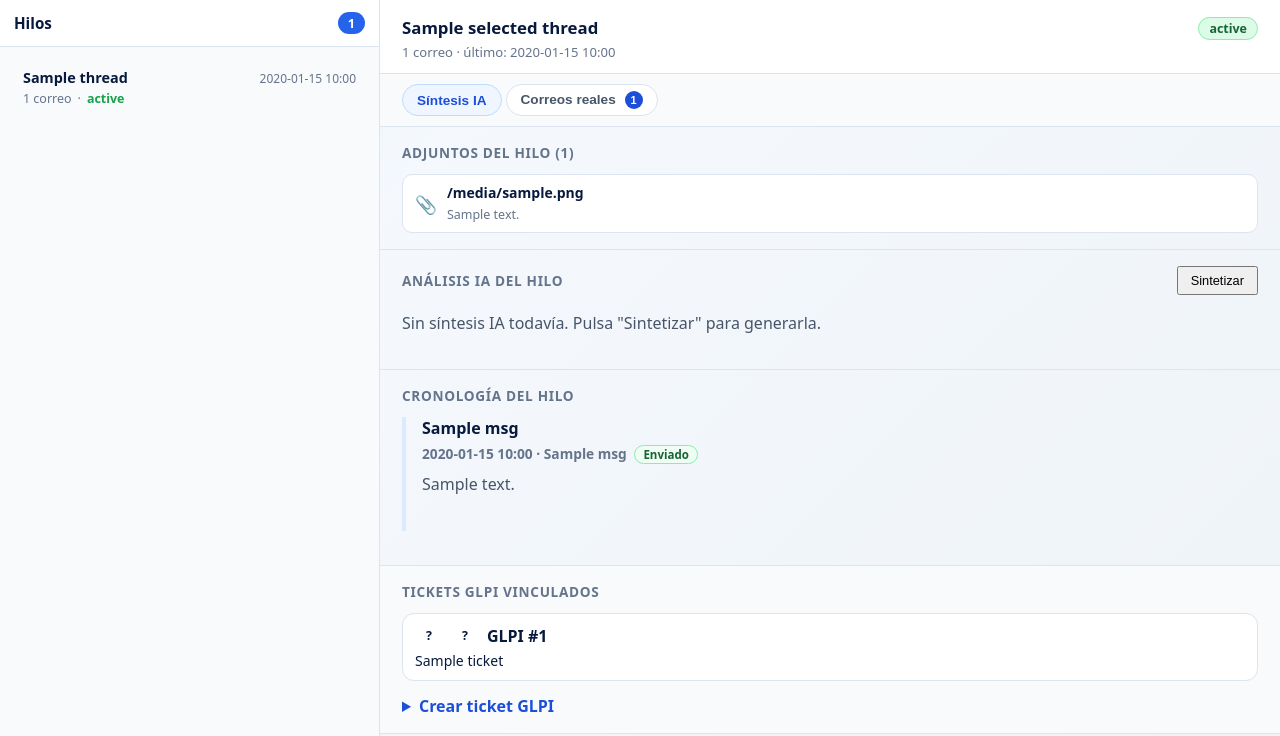
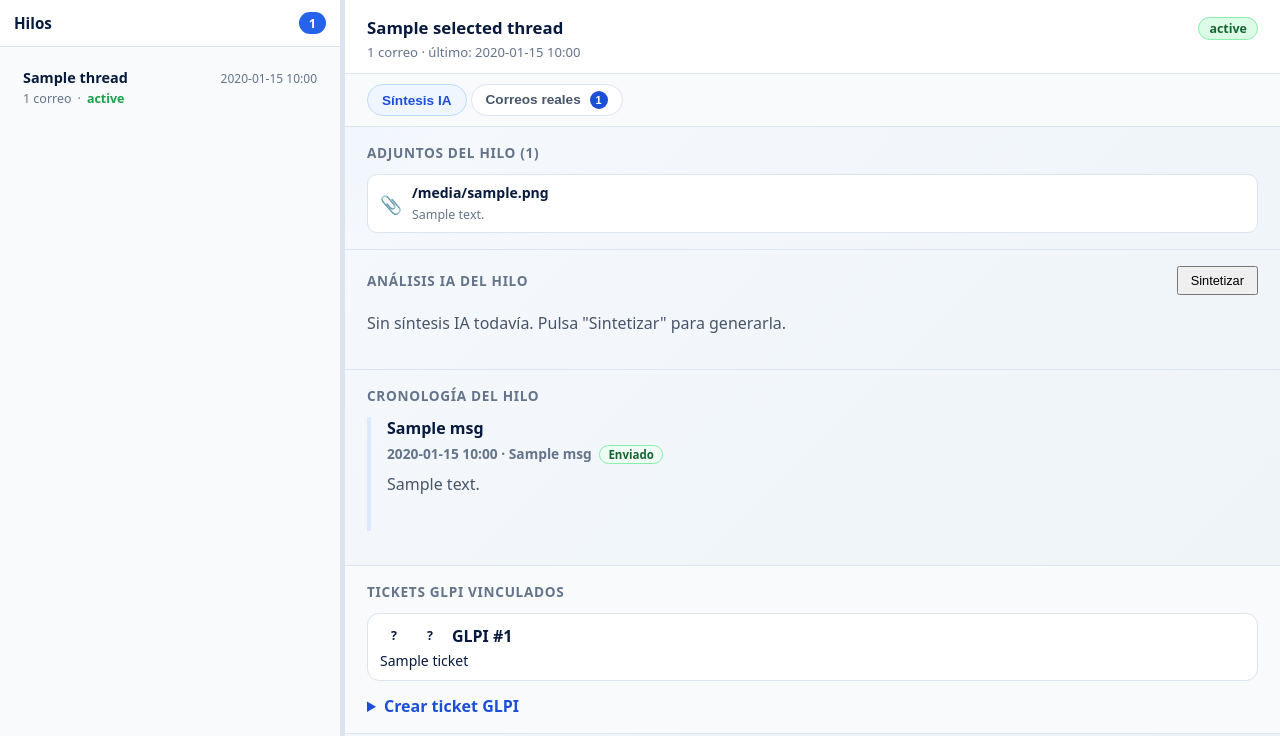
Before and after one commit to pablojesuspulidolorenzo-dot/gestor-tickets, a FastAPI app: template app/templates/inbox.html in a window 1280 px wide. Shown: the part 125-861 px from the top of the page. Run offline with FastAPI, Linux system fonts and the light colour scheme; the template is opened without the code that fills it: most values are stand-ins (such as "Sample title", 1, 10 or a date in 2020); parts of the project's set-up code (start-up, migrations or seed data) failed here and were passed over.

Commit message:
v0.1.56 scroll independiente + divisor arrastrable entre paneles
- Layout flex en lugar de grid: permite insertar el resizer como
  elemento DOM entre la columna izquierda y la derecha.
- Divisor arrastrable (#inbox-resizer, 5px): JS nativo con
  mousedown/mousemove/mouseup; actualiza --sidebar-w en el <main>;
  rango 200-580px; handle con punto visual y color al hover/drag.
- Scroll independiente: min-height:0 en toda la cadena flex garantiza
  que cada panel tenga su propio viewport de scroll sin afectar al
  otro; .inbox-thread-list, .inbox-email-cards-list,
  .inbox-synthesis-view e #inbox-email-viewer son contenedores
  independientes con overflow-y:auto/hidden según corresponde.
- Responsive: en <900px el resizer se oculta y los paneles se apilan.

Co-Authored-By: Claude Sonnet 4.6 <noreply@anthropic.com>

```diff
--- a/app/static/css/app.css
+++ b/app/static/css/app.css
@@ -741,27 +741,59 @@ a {
 /* ── Superbandeja Unificada (Inbox) ──────────────────────────────── */
 [x-cloak] { display: none !important; }
 
-/* Grid fijo de 2 columnas — nunca cambia al alternar vistas */
+/* Layout flex — permite insertar el resizer entre columnas */
 .inbox-shell {
-    display: grid;
-    grid-template-columns: minmax(300px, 380px) minmax(0, 1fr);
+    display: flex;
     height: calc(100vh - 64px);
     overflow: hidden;
 }
 
 /* ── Columna izquierda: sidebar compartida ── */
 /* En síntesis: muestra lista de hilos. En correos: muestra lista de emails del hilo. */
-/* Ambos <aside> comparten el mismo slot de grid col-1 y se alternan con x-show.    */
+/* Ambos <aside> se alternan con x-show y comparten el mismo ancho --sidebar-w.      */
 
 .inbox-sidebar,
 .inbox-email-list-sidebar {
-    grid-column: 1;
-    grid-row: 1;
-    border-right: 1px solid var(--border);
+    width: var(--sidebar-w, 340px);
+    min-width: var(--sidebar-w, 340px);
+    max-width: var(--sidebar-w, 340px);
     display: flex;
     flex-direction: column;
-    overflow: hidden;
+    overflow: hidden;        /* scroll lo gestionan los hijos */
     background: var(--panel-soft);
+    flex-shrink: 0;
+}
+
+/* Divisor arrastrable */
+.inbox-resizer {
+    width: 5px;
+    flex-shrink: 0;
+    background: var(--border);
+    cursor: col-resize;
+    transition: background .12s;
+    position: relative;
+    z-index: 10;
+}
+.inbox-resizer::after {
+    content: '';
+    position: absolute;
+    top: 50%;
+    left: 50%;
+    transform: translate(-50%, -50%);
+    width: 3px;
+    height: 32px;
+    border-radius: 999px;
+    background: #94a3b8;
+    opacity: 0;
+    transition: opacity .15s;
+}
+.inbox-resizer:hover,
+.inbox-resizer.is-dragging {
+    background: #bfdbfe;
+}
+.inbox-resizer:hover::after,
+.inbox-resizer.is-dragging::after {
+    opacity: 1;
 }
 
 .inbox-sidebar-header {
@@ -775,8 +807,8 @@ a {
 }
 .inbox-sidebar-title { margin: 0; font-size: .95rem; font-weight: 800; flex: 1; min-width: 0; }
 
-/* Lista de hilos */
-.inbox-thread-list { flex: 1; overflow-y: auto; padding: 8px; display: flex; flex-direction: column; gap: 4px; }
+/* Lista de hilos — scroll independiente */
+.inbox-thread-list { flex: 1; overflow-y: auto; padding: 8px; display: flex; flex-direction: column; gap: 4px; min-height: 0; }
 .inbox-thread-row { display: block; text-decoration: none; padding: 12px 14px; border-radius: 12px; border: 1px solid transparent; color: inherit; transition: background .12s, border-color .12s; }
 .inbox-thread-row:hover { background: #fff; border-color: var(--border); }
 .inbox-thread-row.is-selected, .inbox-thread-row:focus { background: #eff6ff; border-color: #bfdbfe; }
@@ -790,8 +822,8 @@ a {
 @keyframes spin { from { transform: rotate(0deg); } to { transform: rotate(360deg); } }
 .inbox-load-more { padding: 16px; text-align: center; color: var(--text-muted); font-size: .85rem; }
 
-/* Lista de correos del hilo (col izquierda en modo emails) */
-.inbox-email-cards-list { flex: 1; overflow-y: auto; }
+/* Lista de correos del hilo — scroll independiente */
+.inbox-email-cards-list { flex: 1; overflow-y: auto; min-height: 0; }
 
 /* Tarjetas compactas de correo */
 .inbox-email-card { padding: 10px 12px; border-bottom: 1px solid var(--border); cursor: pointer; transition: background .12s; user-select: none; }
@@ -812,8 +844,8 @@ a {
 .inbox-merge-details summary { font-size: .78rem; color: var(--text-muted); cursor: pointer; font-weight: 600; }
 .inbox-merge-form { margin-top: 8px; display: flex; flex-direction: column; gap: 6px; }
 
-/* ── Columna derecha: panel ── */
-.inbox-panel { overflow: hidden; display: flex; flex-direction: column; }
+/* ── Columna derecha: panel — flex:1 ocupa el resto tras sidebar + resizer ── */
+.inbox-panel { flex: 1; min-width: 0; overflow: hidden; display: flex; flex-direction: column; }
 .inbox-panel-header { display: flex; align-items: flex-start; justify-content: space-between; gap: 12px; padding: 16px 22px 12px; border-bottom: 1px solid var(--border); background: #fff; flex-shrink: 0; }
 .inbox-panel-title { margin: 0 0 4px; font-size: 1.05rem; font-weight: 800; }
 .inbox-panel-meta { margin: 0; font-size: .82rem; color: var(--text-muted); }
@@ -828,8 +860,8 @@ a {
 .inbox-view-tab.is-active { background: #eff6ff; border-color: #bfdbfe; color: var(--primary-dark); }
 .inbox-tab-count { display: inline-flex; align-items: center; justify-content: center; min-width: 18px; height: 18px; border-radius: 999px; background: var(--primary-dark); color: #fff; font-size: .68rem; font-weight: 800; padding: 0 4px; margin-left: 5px; }
 
-/* Vista síntesis (scrollable) */
-.inbox-synthesis-view { flex: 1; overflow-y: auto; }
+/* Vista síntesis — scroll independiente del panel derecho */
+.inbox-synthesis-view { flex: 1; overflow-y: auto; min-height: 0; }
 .inbox-attachments-list { display: grid; gap: 6px; }
 .inbox-attachment-item { display: flex; align-items: center; gap: 10px; padding: 8px 12px; border: 1px solid var(--border); border-radius: 10px; background: #fff; }
 .inbox-att-icon { font-size: 1.1rem; flex-shrink: 0; }
@@ -840,8 +872,8 @@ a {
 .inbox-glpi-ticket { padding: 10px 12px; border: 1px solid var(--border); border-radius: 12px; background: #fff; margin-bottom: 8px; }
 .inbox-glpi-create summary { color: var(--primary-dark); }
 
-/* Vista correos: visor a pantalla completa (sin sub-columnas) */
-.inbox-emails-view { flex: 1; display: flex; flex-direction: column; overflow: hidden; }
+/* Vista correos: visor a pantalla completa — scroll independiente */
+.inbox-emails-view { flex: 1; display: flex; flex-direction: column; overflow: hidden; min-height: 0; }
 
 #inbox-email-viewer,
 .inbox-email-viewer-inner {
@@ -849,6 +881,7 @@ a {
     display: flex;
     flex-direction: column;
     overflow: hidden;
+    min-height: 0;
 }
 
 /* Cabecera del visor */
@@ -859,9 +892,9 @@ a {
 .inbox-viewer-date { flex-shrink: 0; font-size: .78rem; }
 .inbox-viewer-ai-row { display: flex; gap: 6px; flex-wrap: wrap; margin-top: 7px; align-items: center; }
 
-/* Cuerpo del visor (iframe a pantalla completa) */
+/* Cuerpo del visor (iframe a pantalla completa, scroll propio del iframe) */
 .inbox-viewer-body { flex: 1; overflow: hidden; display: flex; flex-direction: column; min-height: 0; }
-.inbox-viewer-body > iframe.inbox-email-iframe { flex: 1; border: none; display: block; width: 100%; }
+.inbox-viewer-body > iframe.inbox-email-iframe { flex: 1; min-height: 0; border: none; display: block; width: 100%; }
 
 .inbox-viewer-placeholder { display: flex; flex-direction: column; align-items: center; justify-content: center; height: 100%; min-height: 200px; gap: 10px; color: var(--text-muted); }
 .inbox-viewer-placeholder-icon { font-size: 2rem; opacity: .4; }
@@ -888,8 +921,10 @@ a {
 .inbox-ops-grid { display: flex; gap: 8px; flex-wrap: wrap; margin-top: 10px; align-items: center; }
 
 @media (max-width: 900px) {
-    .inbox-shell { grid-template-columns: 1fr; height: auto; }
-    .inbox-sidebar, .inbox-email-list-sidebar { max-height: 320px; border-right: none; border-bottom: 1px solid var(--border); }
+    .inbox-shell { flex-direction: column; height: auto; }
+    .inbox-sidebar, .inbox-email-list-sidebar { width: 100% !important; min-width: 0 !important; max-width: none !important; max-height: 320px; border-bottom: 1px solid var(--border); }
+    .inbox-resizer { display: none; }
+    .inbox-panel { flex: none; min-height: 60vh; }
 }
 
 /* ── IMAP Intelligence (Módulo 7) ────────────────────────────────── */
--- a/app/templates/inbox.html
+++ b/app/templates/inbox.html
@@ -5,7 +5,7 @@
 {% block content %}
 {% include "partials/nav.html" %}
 
-<main class="inbox-shell" x-data="{ view: 'synthesis', selectedEmailId: null }">
+<main class="inbox-shell" x-data="{ view: 'synthesis', selectedEmailId: null }" style="--sidebar-w: 340px">
 
     <!-- Columna izquierda A: listado de hilos (solo en modo Síntesis) -->
     <aside class="inbox-sidebar" x-show="view !== 'emails'" x-cloak>
@@ -92,6 +92,9 @@
     </aside>
     {% endif %}
 
+    <!-- Divisor arrastrable -->
+    <div class="inbox-resizer" id="inbox-resizer" title="Arrastra para ajustar el ancho"></div>
+
     <!-- Columna derecha: panel de hilo (síntesis o visor) -->
     <section class="inbox-panel" id="inbox-panel">
         {% if selected_thread %}
@@ -126,4 +129,37 @@
     </section>
 
 </main>
+
+<script>
+(function () {
+    var resizer = document.getElementById('inbox-resizer');
+    if (!resizer) return;
+    var shell = resizer.closest('.inbox-shell');
+    var startX = 0, startW = 340, dragging = false;
+
+    resizer.addEventListener('mousedown', function (e) {
+        e.preventDefault();
+        startX = e.clientX;
+        startW = parseInt(getComputedStyle(shell).getPropertyValue('--sidebar-w')) || 340;
+        dragging = true;
+        resizer.classList.add('is-dragging');
+        document.body.style.cursor = 'col-resize';
+        document.body.style.userSelect = 'none';
+    });
+
+    document.addEventListener('mousemove', function (e) {
+        if (!dragging) return;
+        var newW = Math.max(200, Math.min(580, startW + (e.clientX - startX)));
+        shell.style.setProperty('--sidebar-w', newW + 'px');
+    });
+
+    document.addEventListener('mouseup', function () {
+        if (!dragging) return;
+        dragging = false;
+        resizer.classList.remove('is-dragging');
+        document.body.style.cursor = '';
+        document.body.style.userSelect = '';
+    });
+})();
+</script>
 {% endblock %}
--- a/app/version.txt
+++ b/app/version.txt
@@ -1 +1 @@
-0.1.55
+0.1.56
```
Also changed, not shown: README.md.
